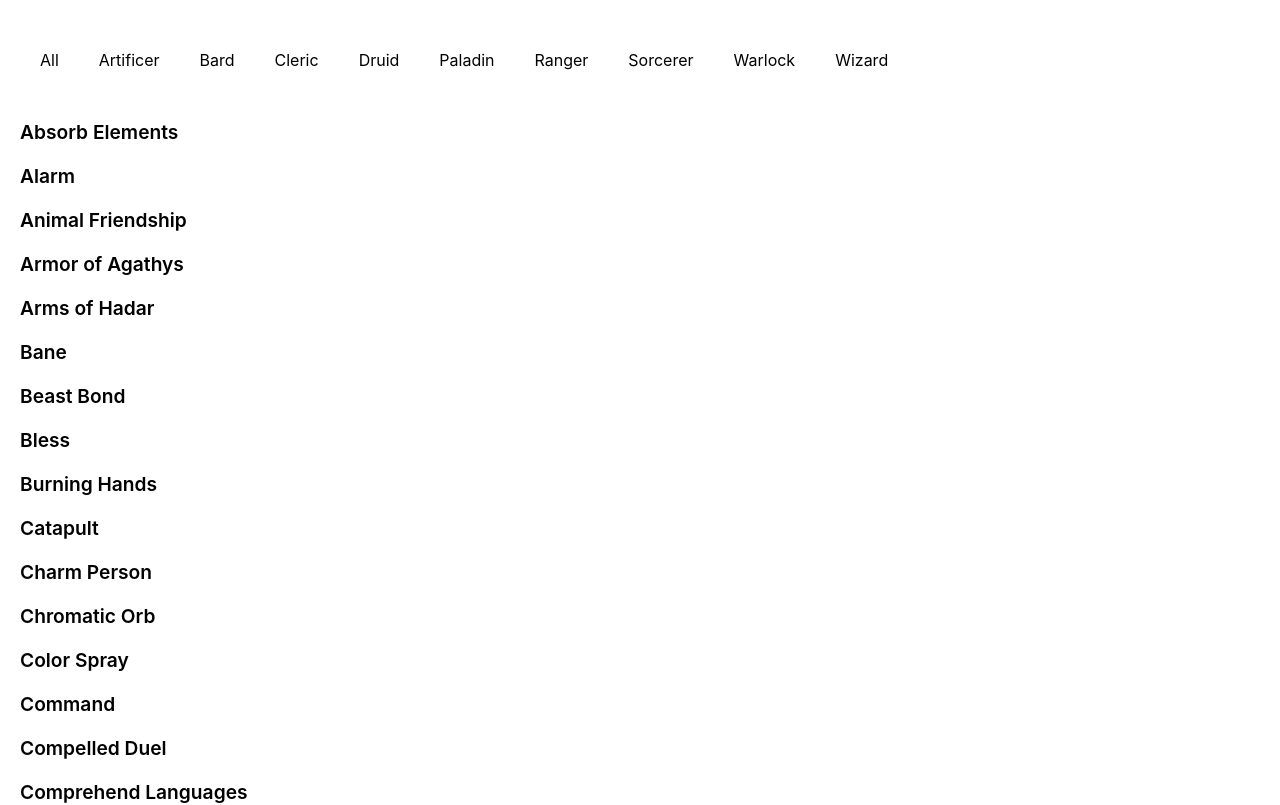
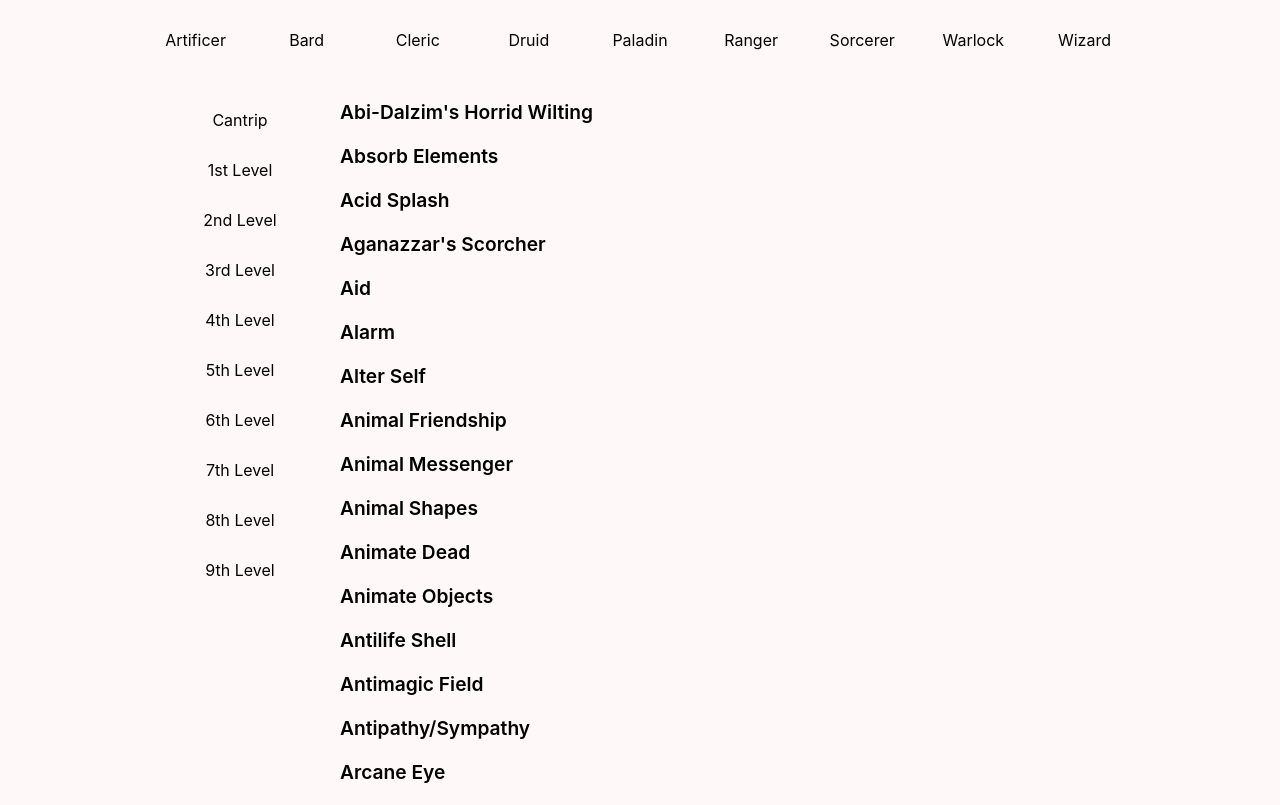
Before and after one commit to joosep10/dnd, a React (Create React App) app: page / in a window 1280 px wide. Shown: the top 805 px of the page. Built offline with nearby package versions, Linux system fonts and the light colour scheme.

Commit message:
Filters on/off

```diff
--- a/src/components/App/styles.module.css
+++ b/src/components/App/styles.module.css
@@ -5,4 +5,5 @@
   flex-direction: column;
   justify-content: center;
   align-items: center;
+  background-color: rgb(255, 248, 248);
 }
--- /dev/null
+++ b/src/components/Spells/AnyFilter.js
@@ -0,0 +1,10 @@
+import styles from './styles.module.css';
+
+export const AnyFilter = ({ name, handleClick, isActive }) => (
+  <div
+    className={`${styles.filter} ${isActive ? styles.active : ''}`}
+    onClick={handleClick}
+  >
+    {name}
+  </div>
+);
--- a/src/components/Spells/ClassFilter.js
+++ /dev/null
@@ -1,10 +0,0 @@
-import styles from './styles.module.css';
-
-export const ClassFilter = ({ name, handleClick, style, isActive }) => (
-  <div
-    className={`${styles.casterClass} ${isActive ? styles.active : ''}`}
-    onClick={handleClick}
-  >
-    {name}
-  </div>
-);
--- a/src/components/Spells/Spell.js
+++ b/src/components/Spells/Spell.js
@@ -8,7 +8,9 @@ export const Spell = ({
   classes,
   components,
   duration,
+  range,
   level,
+  displayExtraSpellInfo,
 }) => {
   const [isOpen, setIsOpen] = useState(false);
 
@@ -26,6 +28,26 @@ export const Spell = ({
           <div>
             <b>Casting Time:</b> {castingTime}
           </div>
+          <div>
+            <b>Range:</b> {range}
+          </div>
+          <div>
+            <b>Components:</b> {components}
+          </div>
+          <div>
+            <b>Duration:</b> {duration}
+          </div>
+          {displayExtraSpellInfo && (
+            <div>
+              <div>
+                <b>Level:</b> {level}
+              </div>
+              <div>
+                <b>Classes:</b> {classes}
+              </div>
+            </div>
+          )}
+
           <div
             className={styles.description}
             dangerouslySetInnerHTML={{ __html: description }}
--- a/src/components/Spells/Spells.js
+++ b/src/components/Spells/Spells.js
@@ -1,12 +1,34 @@
 import styles from './styles.module.css';
 import { useState, useEffect } from 'react';
-import { Spell, ClassFilter } from 'components';
+import { Spell, AnyFilter } from 'components';
 
 export const Spells = () => {
   const [spells, setSpells] = useState(null);
   const [casterClass, setCasterClass] = useState('');
+  const [level, setLevel] = useState('');
+  const [displayExtraSpellInfo, setDisplayExtraSpellInfo] = useState(true);
+
+  const levelChange = levelId => {
+    if (levelId) {
+      if (levelId === level) {
+        setLevel('');
+        setDisplayExtraSpellInfo(true);
+      } else {
+        setLevel(levelId);
+        setDisplayExtraSpellInfo(false);
+      }
+    } else {
+      setDisplayExtraSpellInfo(true);
+    }
+  };
+  const casterClassChange = c => {
+    if (c === casterClass) {
+      setCasterClass('');
+    } else {
+      setCasterClass(c);
+    }
+  };
   const casterClasses = [
-    'All',
     'Artificer',
     'Bard',
     'Cleric',
@@ -17,7 +39,18 @@ export const Spells = () => {
     'Warlock',
     'Wizard',
   ];
-
+  const levels = [
+    { id: 'Cantrip', name: 'Cantrip' },
+    { id: '1st-level', name: '1st Level' },
+    { id: '2nd-level', name: '2nd Level' },
+    { id: '3rd-level', name: '3rd Level' },
+    { id: '4th-level', name: '4th Level' },
+    { id: '5th-level', name: '5th Level' },
+    { id: '6th-level', name: '6th Level' },
+    { id: '7th-level', name: '7th Level' },
+    { id: '8th-level', name: '8th Level' },
+    { id: '9th-level', name: '9th Level' },
+  ];
   useEffect(() => {
     fetch('./spells.json', {
       headers: {
@@ -40,18 +73,29 @@ export const Spells = () => {
       <div className={styles.main}>
         <div className={styles.classFilter}>
           {casterClasses.map(c => (
-            <ClassFilter
+            <AnyFilter
               key={c}
               name={c}
-              handleClick={() => setCasterClass(c)}
+              handleClick={() => casterClassChange(c)}
               isActive={casterClass === c}
             />
           ))}
         </div>
+        <div className={styles.levelFilter}>
+          {levels.map(l => (
+            <AnyFilter
+              key={l.id}
+              name={l.name}
+              handleClick={() => levelChange(l.id)}
+              isActive={level === l.id}
+            />
+          ))}
+        </div>
+        <div className={styles.spells}>
           {spells
             .filter(
               spell =>
-              spell.level === '1st-level' &&
+                (spell.level === level || level === '') &&
                 spell.class
                   .toLowerCase()
                   .includes(casterClass.toLowerCase()),
@@ -62,8 +106,17 @@ export const Spells = () => {
                 name={spell.name}
                 description={spell.desc}
                 castingTime={spell.casting_time}
+                level={spell.level}
+                range={spell.range}
+                duration={spell.duration}
+                components={spell.components}
+                concentration={spell.concentration}
+                school={spell.school}
+                classes={spell.class}
+                displayExtraSpellInfo={displayExtraSpellInfo}
               />
             ))}
+        </div>
       </div>
     );
   } else {
--- a/src/components/Spells/index.js
+++ b/src/components/Spells/index.js
@@ -1,3 +1,3 @@
 export * from './Spells';
 export * from './Spell';
-export * from './ClassFilter';
+export * from './AnyFilter';
--- a/src/components/Spells/styles.module.css
+++ b/src/components/Spells/styles.module.css
@@ -1,14 +1,19 @@
 .main {
   width: 100%;
+  max-width: 1000px;
   display: flex;
-  flex-direction: column;
+  flex-direction: row;
+  flex-wrap: wrap;
   align-items: flex-start;
-  background-color: white;
+  align-content: flex-start;
   /* padding: 20px; */
   box-sizing: border-box;
+  min-height: 100vh;
+}
+.spells {
+  width: 80%;
 }
 .spell {
-  background-color: white;
   width: 100%;
   padding: 20px 20px 0 0;
   box-sizing: border-box;
@@ -22,18 +27,23 @@ ul {
   list-style: none;
 }
 .classFilter {
-  margin: 0;
-  padding: 20px 0;
+  margin: 0 0 20px 0;
   display: flex;
   flex-direction: row;
+  flex-wrap: wrap;
   justify-content: space-between;
+  width: 100%;
 }
-.classFilter .casterClass {
-  padding: 10px 20px;
+.classFilter .filter {
+  flex: 1;
+  display: flex;
+  justify-content: center;
+  padding: 10px 0;
+}
+.filter {
   cursor: pointer;
 }
-
-.classFilter .casterClass.active {
+.filter.active {
   background-color: var(--yellow);
 }
 .spellDetails {
@@ -46,9 +56,24 @@ ul {
   background-color: var(--yellow);
 }
 .spellDetails > * {
-  margin-bottom: 10px;
   line-height: 1.6rem;
   font-size: 1.1rem;
 }
+.spellDetails > *:last-child {
+  margin-top: 10px;
+}
 .spellDetails p {
 }
+
+.levelFilter {
+  width: 20%;
+  max-width: 200px;
+  display: flex;
+  flex-direction: column;
+  align-items: center;
+  padding-top: 20px;
+}
+.levelFilter .filter {
+  margin-bottom: 10px;
+  padding: 10px 20px;
+}
```
Lines whose indentation alone changed are shown as unchanged.
